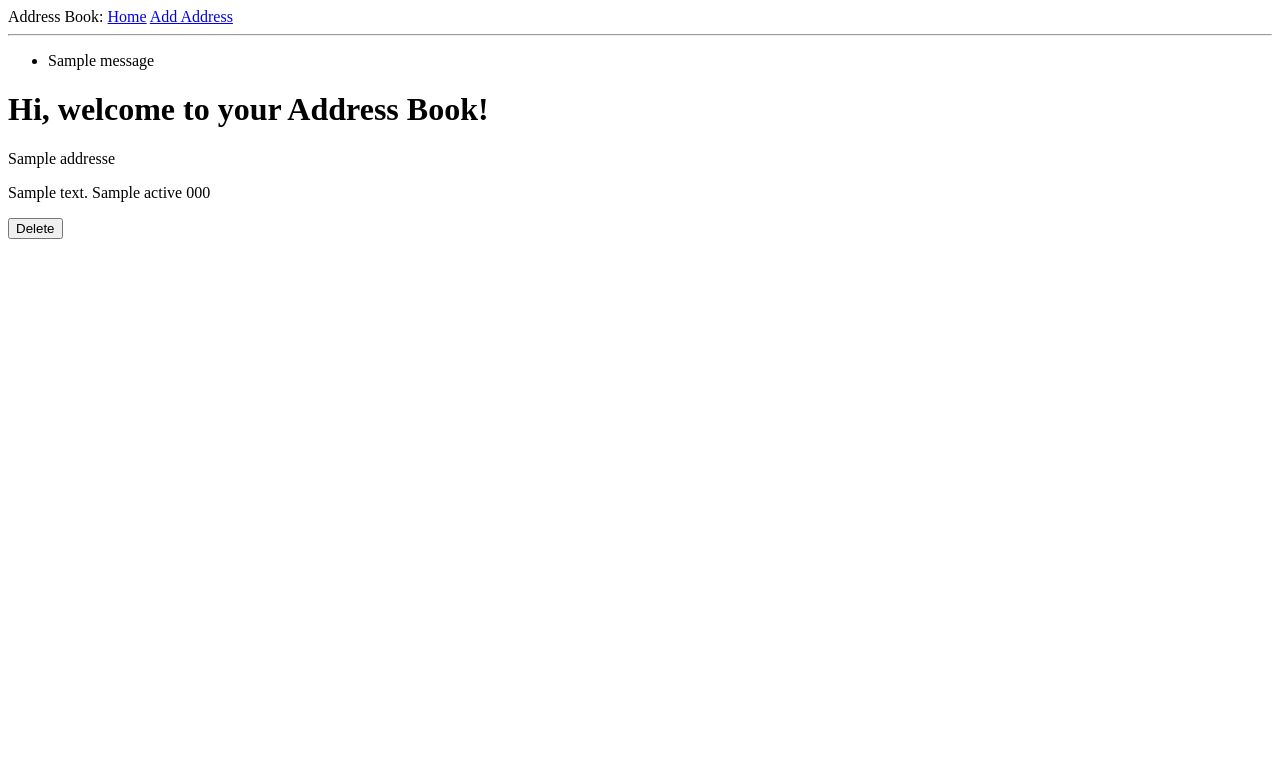
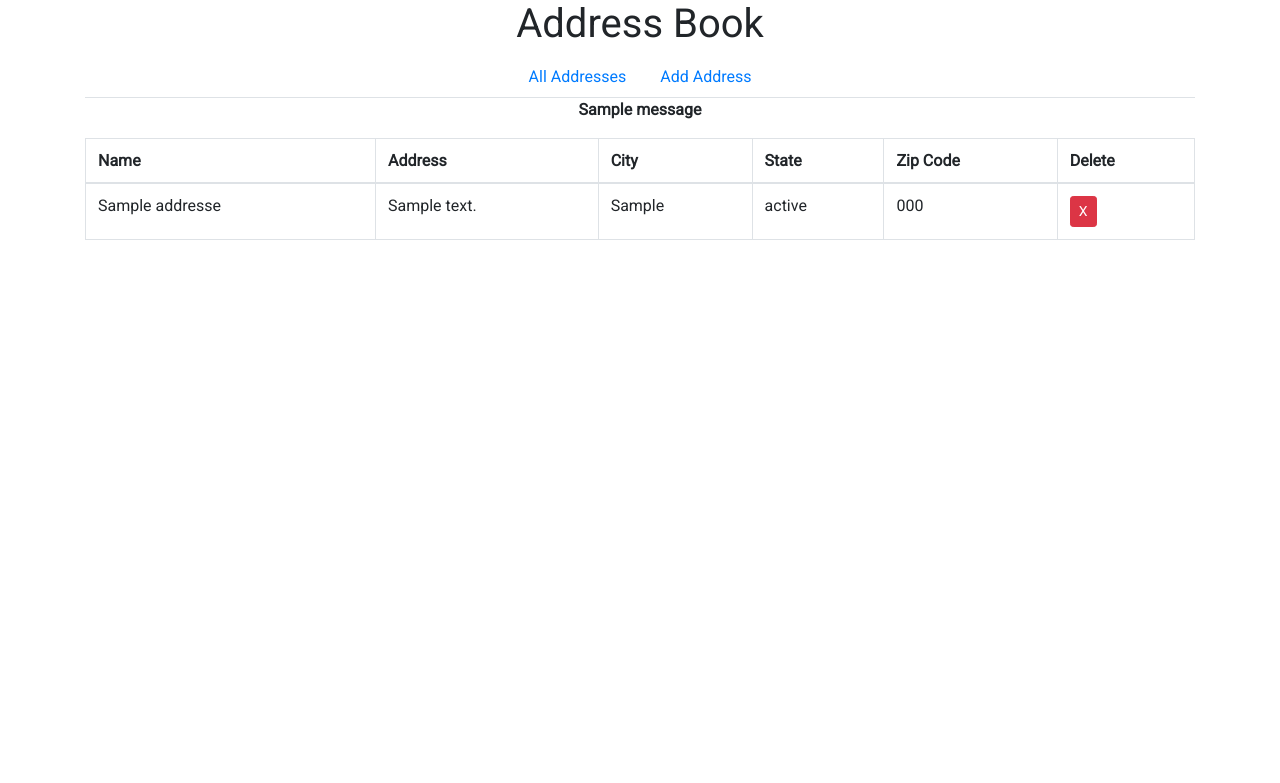
Before and after one commit to oserenchenko/AddressBook, a Flask app: page / in a window 1280 px wide. Shown: the top 783 px of the page. Run offline with Flask 2, Linux system fonts and the light colour scheme; tables that the repository leaves empty hold one stand-in row (values such as "Sample post"); one stand-in notice (Sample message) is shown; some libraries are stand-ins or nearby versions.

Commit message:
styling and finishing touches

```diff
--- a/app/routes.py
+++ b/app/routes.py
@@ -3,6 +3,7 @@ from app import app, db
 from app.forms import AddressForm
 from app.models import Addresses
 from pyusps import address_information
+from usps import USPSApi, Address
 
 @app.route('/')
 @app.route('/index')
@@ -13,16 +14,22 @@ def index():
 def add():
     form = AddressForm()
     if form.validate_on_submit():
+
+      address = Address(
+      name=form.address.name,
+      address_1=form.address.data,
+      city=form.city.data,
+      state=form.state.data,
+      zipcode=form.zipcode.data
+      )
+
       addr = dict([
       ('address', form.address.data),
       ('city', form.city.data),
-      ('state', form.state.data),
-      ('zipcode', form.zipcode.data)
+      ('zip_code', form.zipcode.data)
       ])
-
       try:
-        address_information.verify('081NA0000050', addr)
-        print("good address")
+        correctAddress = address_information.verify('081NA0000050', addr)
         address = Addresses(name=form.name.data, address=form.address.data, city=form.city.data, state=form.state.data, zipcode=form.zipcode.data)
         db.session.add(address)
         db.session.commit()
@@ -30,7 +37,7 @@ def add():
         return redirect(url_for('index'))
       except Exception as e:
         print(e)
-        return render_template('add.html',  title='Sign In', form=form, message="Address is incorrect")
+        return render_template('add.html',  title='Sign In', form=form, message="Address is incorrect, please try again.")
     return render_template('add.html',  title='Sign In', form=form)
 @app.route('/delete/<int:id>', methods=['GET', 'POST'])
 def delete(id):
--- a/app/templates/add.html
+++ b/app/templates/add.html
@@ -1,9 +1,7 @@
 {% extends "base.html" %}
 
 {% block content %}
-<h1>Add Address</h1>
-<p>{{message}}</p>
-<form action="" method="post" novalidate>
+<form action="" method="post" novalidate class="text-center">
   {{ form.hidden_tag() }}
   <p>
     {{ form.name.label }}<br>
@@ -40,6 +38,7 @@
     <span style="color: red;">[{{ error }}]</span>
     {% endfor %}
   </p>
+  <p class="text-center font-weight-bold" style="color:red">{{message}}</p>
   <p>{{ form.submit() }}</p>
 </form>
 {% endblock %}
--- a/app/templates/base.html
+++ b/app/templates/base.html
@@ -2,23 +2,28 @@
 <html>
   <head>
       <title>{{ title }} - Address Book</title>
+      <link rel="stylesheet" href="https://stackpath.bootstrapcdn.com/bootstrap/4.2.1/css/bootstrap.min.css" integrity="sha384-GJzZqFGwb1QTTN6wy59ffF1BuGJpLSa9DkKMp0DgiMDm4iYMj70gZWKYbI706tWS" crossorigin="anonymous">
+      <link href="https://fonts.googleapis.com/css?family=Roboto" rel="stylesheet">
   </head>
-  <body>
-      <div>
-          Address Book:
-          <a href="{{ url_for('index') }}">Home</a>
-          <a href="{{ url_for('add') }}">Add Address</a>
-      </div>
-      <hr>
+  <body style="font-family: 'Roboto', sans-serif">
+    <div class="container">
+      <h1 class="title text-center">Address Book</h1>
+      <ul class="nav nav-tabs justify-content-center">
+        <li class="nav-item">
+          <a class="links nav-link" href="{{ url_for('index') }}">All Addresses</a>
+        </li>
+        <li class="nav-item">
+          <a class="links nav-link" href="{{ url_for('add') }}">Add Address</a>
+        </li>
+      </ul>
       {% with messages = get_flashed_messages() %}
       {% if messages %}
-      <ul>
           {% for message in messages %}
-          <li>{{ message }}</li>
+          <p class="text-center font-weight-bold">{{ message }}</p>
           {% endfor %}
-      </ul>
       {% endif %}
       {% endwith %}
       {% block content %}{% endblock %}
+    </div>
   </body>
 </html>
--- a/app/templates/index.html
+++ b/app/templates/index.html
@@ -1,13 +1,30 @@
-
 {% extends "base.html" %}
 
 {% block content %}
-    <h1>Hi, welcome to your Address Book!</h1>
-    <div>
-      {% for address in addresses %}
-        <p>{{ address.name }}</p>
-        <p>{{ address.address }} {{address.city}} {{address.state}} {{address.zipcode}}</p>
-        <a href="{{ url_for('delete', id=address.id) }}"><button>Delete</button></a>
-      {% endfor %}
-    </div>
+<table class="table table-bordered mt-3">
+  <thead>
+    <tr>
+      <th scope="col">Name</th>
+      <th scope="col">Address</th>
+      <th scope="col">City</th>
+      <th scope="col">State</th>
+      <th scope="col">Zip Code</th>
+      <th scope="col">Delete</th>
+    </tr>
+  </thead>
+  <tbody>
+    {% for address in addresses %}
+    <tr>
+      <td>{{ address.name }}</td>
+      <td>{{ address.address }}</td>
+      <td>{{address.city}}</td>
+      <td>{{address.state}}</td>
+      <td>{{address.zipcode}}</td>
+      <td><a href="{{ url_for('delete', id=address.id) }}"><button type="button" class="btn btn-sm btn-danger">X</button></a></td>
+    </tr>
+    {% endfor %}
+  </tbody>
+</table>
+</div>
+
 {% endblock %}
```
Also changed, not shown: app.db, 2 other files.
